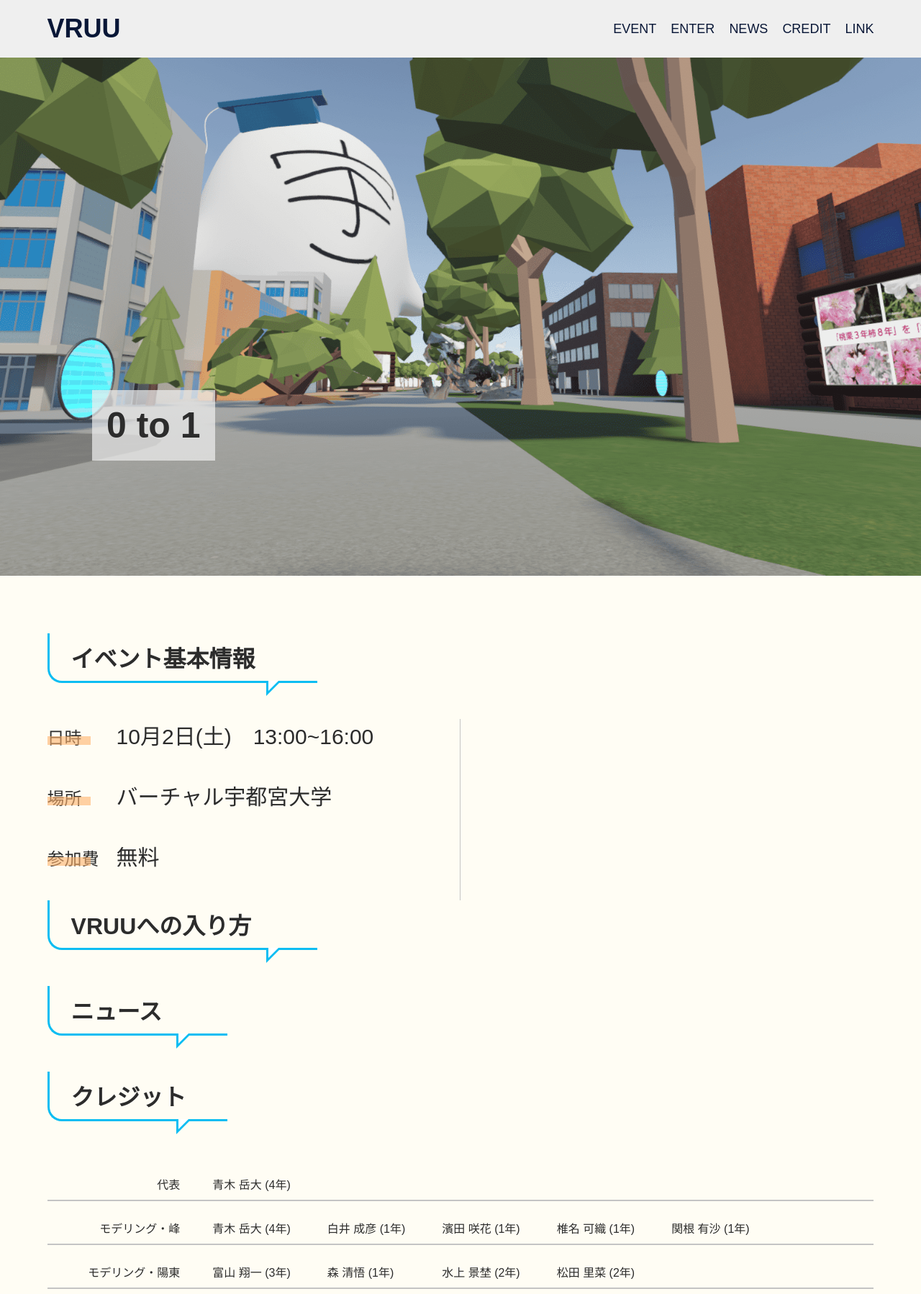
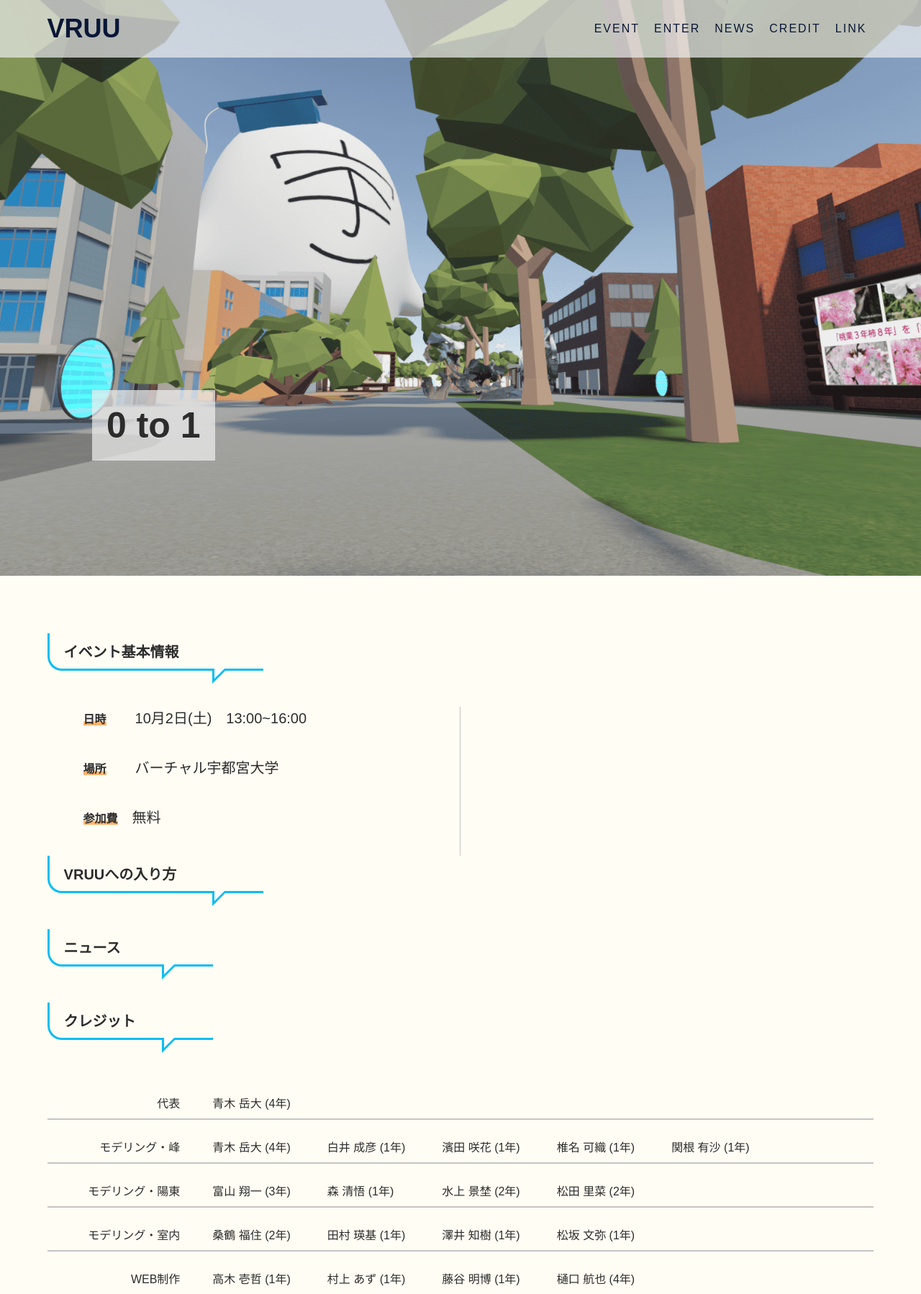
Before and after one commit to u-lab/vruu-2021, a PHP site: page / in a window 1280 px wide. Shown: the top 1798 px of the page at 72% size. Run offline with PHP 8.4, Linux system fonts and the light colour scheme; some libraries are stand-ins or nearby versions.

Commit message:
デザインの変更

```diff
--- a/css/style.css
+++ b/css/style.css
@@ -36,22 +36,18 @@
 }
 
 .sec-title {
+    position: relative;
     margin-bottom: 50px;
-    width: 250px;
-    font-size: 3.2rem;
+    padding: 1rem 2rem;
+    width: 230px;
+    border-bottom: 3px solid #0BBDF2;
+    border-left: 3px solid #0BBDF2;
+    border-radius: 0 0 0 20px;
+    font-size: 2rem;
 }
 
 #enter .sec-title,  #event .sec-title{
-    width: 375px;
-}
-
-.sec-title {
-    position: relative;
-    margin-bottom: 50px;
-    padding: 1rem 3rem;
-    border-bottom: 3px solid #0BBDF2;
-    border-left: 3px solid #0BBDF2;
-    border-radius: 0 0 0 20px;
+    width: 300px;
 }
 
 .sec-title:before {
@@ -86,11 +82,6 @@
     transition: 0.3s;
 }
 
-header:hover {
-    background-color: rgba(239, 239, 239, 1);
-    opacity: 1;
-}
-
 header .wrapper {
     height: 80px;
     display: flex;
@@ -109,11 +100,31 @@
 }
 
 .header-nav, .footer-nav-item {
-    padding-left: 20px;
+    padding: 20px 10px;
 }
 
-.header-nav, .footer-nav-item a {
-    font-size: 1.8rem;
+.header-nav a, .footer-nav-item a {
+    display: inline-block;
+    position: relative;
+    font-size: 1.6rem;
+    letter-spacing: 0.2rem;
+}
+
+.header-nav a::after, .footer-nav-item a::after {
+    position: absolute;
+    bottom: -2px;
+    left: 0;
+    content: '';
+    width: 100%;
+    height: 2px;
+    background: #2c2c2c;
+    transform: scale(0, 1);
+    transform-origin: left top;
+    transition: transform .3s;
+}
+
+.header-nav a:hover::after, .footer-nav-item a:hover::after {
+    transform: scale(1, 1);
 }
 
 .mainvisual {
@@ -244,26 +255,19 @@
 }
 
 .event-left{
+    padding-left: 50px;
     border-right: #C4C4C4 1px solid;
 }
 .event-item{
-    position: relative;
     margin-bottom: 40px;
-    font-size: 3rem;
+    font-size: 2rem;
     vertical-align: middle;
 }
 
-.event-item::before{
-    content: "";
-    position: absolute;
-    left: 0;
-    bottom: 8px;
-    width: 60px;
-    height: 12px;
-    background-color: rgba(255, 179, 109, 0.6);
-}
 .event-item-title{
-    font-size: 2.4rem;
+    font-size: 1.6rem;
+    background:linear-gradient(transparent 60%, #FFB36D 75%);
+    font-weight: bold;
 }
 
 .sns-list{
@@ -322,7 +326,7 @@
     }
 
     .copyright {
-        font-size: 1.6rem;
+        font-size: 1.4rem;
         margin-top: 0;
     }
 }
--- a/index.html
+++ b/index.html
@@ -7,6 +7,7 @@
     <title>バーチャル宇都宮大学</title>
     <link rel="stylesheet" href="css/style.css">
     <link rel="stylesheet" href="https://cdnjs.cloudflare.com/ajax/libs/font-awesome/5.11.2/css/all.css">
+    <script src="https://ajax.googleapis.com/ajax/libs/jquery/3.5.1/jquery.min.js"></script>
 </head>
 
 <body>
@@ -42,9 +43,9 @@
             <div class="container">
                 <div class="event-left">
                     <ul class="event-list">
-                <li class="event-item"><span class="event-item-title">日時　　</span>10月2日(土)　13:00~16:00</li>
-                <li class="event-item"><span class="event-item-title">場所　　</span>バーチャル宇都宮大学</li>
-                <li class="event-item"><span class="event-item-title">参加費　</span>無料</li>
+                        <li class="event-item"><span class="event-item-title">日時</span>　　10月2日(土)　13:00~16:00</li>
+                        <li class="event-item"><span class="event-item-title">場所</span>　　バーチャル宇都宮大学</li>
+                        <li class="event-item"><span class="event-item-title">参加費</span>　無料</li>
                     </ul>
                 </div>
                 <div class="event-right">
@@ -174,6 +175,7 @@
         </small>
     </footer>
 
+    <script src="js/script.js"></script>
 </body>
 
 </html>
```
Also changed, not shown: 1 other file. Lines whose indentation alone changed are shown as unchanged.
